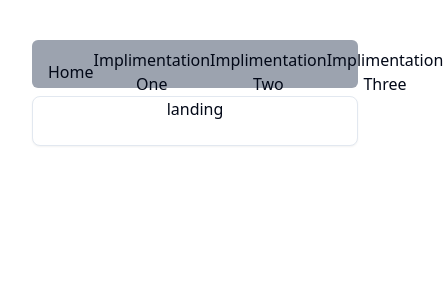
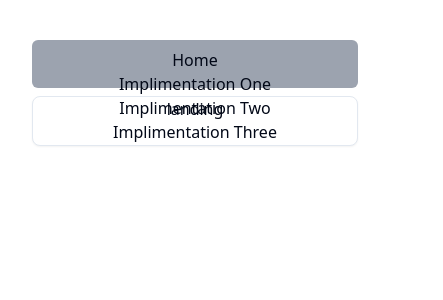
Before and after one commit to 1rubiz/walkie, a React (Vite) app: page / in a window 390 px wide. Shown: the top 300 px of the page, 443 px wide, since content can reach past the window. Built offline with nearby package versions, Linux system fonts and the light colour scheme.

Commit message:
Update nav.jsx

```diff
--- a/src/components/nav.jsx
+++ b/src/components/nav.jsx
@@ -13,7 +13,7 @@
 		<div className='w-full bg-gray-400 h-12 py-2 px-4 rounded-md my-2'>
 			{/* <Card> */}
 			{/* 	<CardContent className=''> */}
-					<ul className='flex items-center justify-between w-full'>
+					<ul className='flex flex-col md:flex-row items-center justify-between w-full'>
 						<Link to='/'><li>Home</li></Link>
 						<Link to='/one'><li>Implimentation One</li></Link>
 						<Link to='/two'><li>Implimentation Two</li></Link>
```
